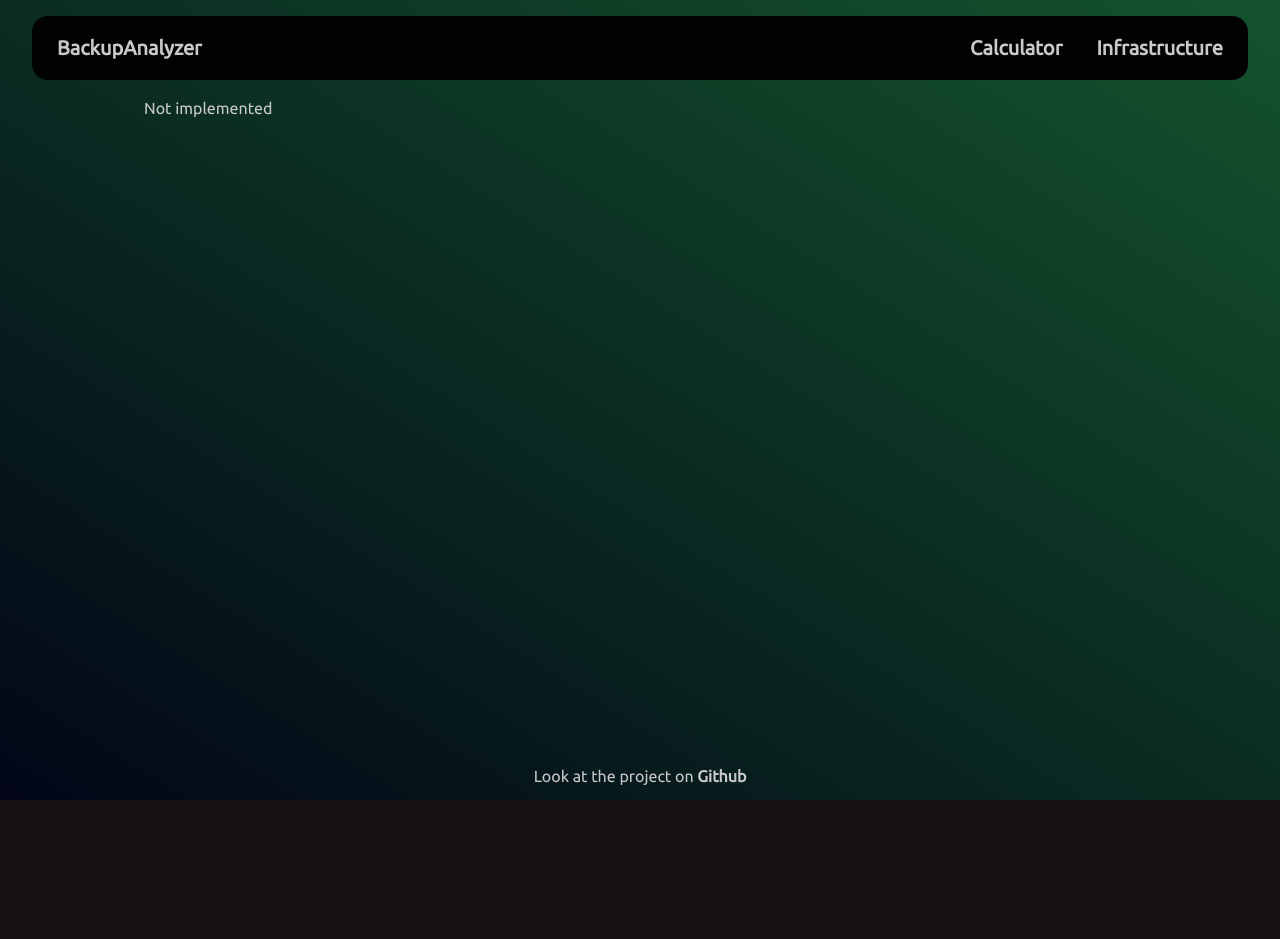
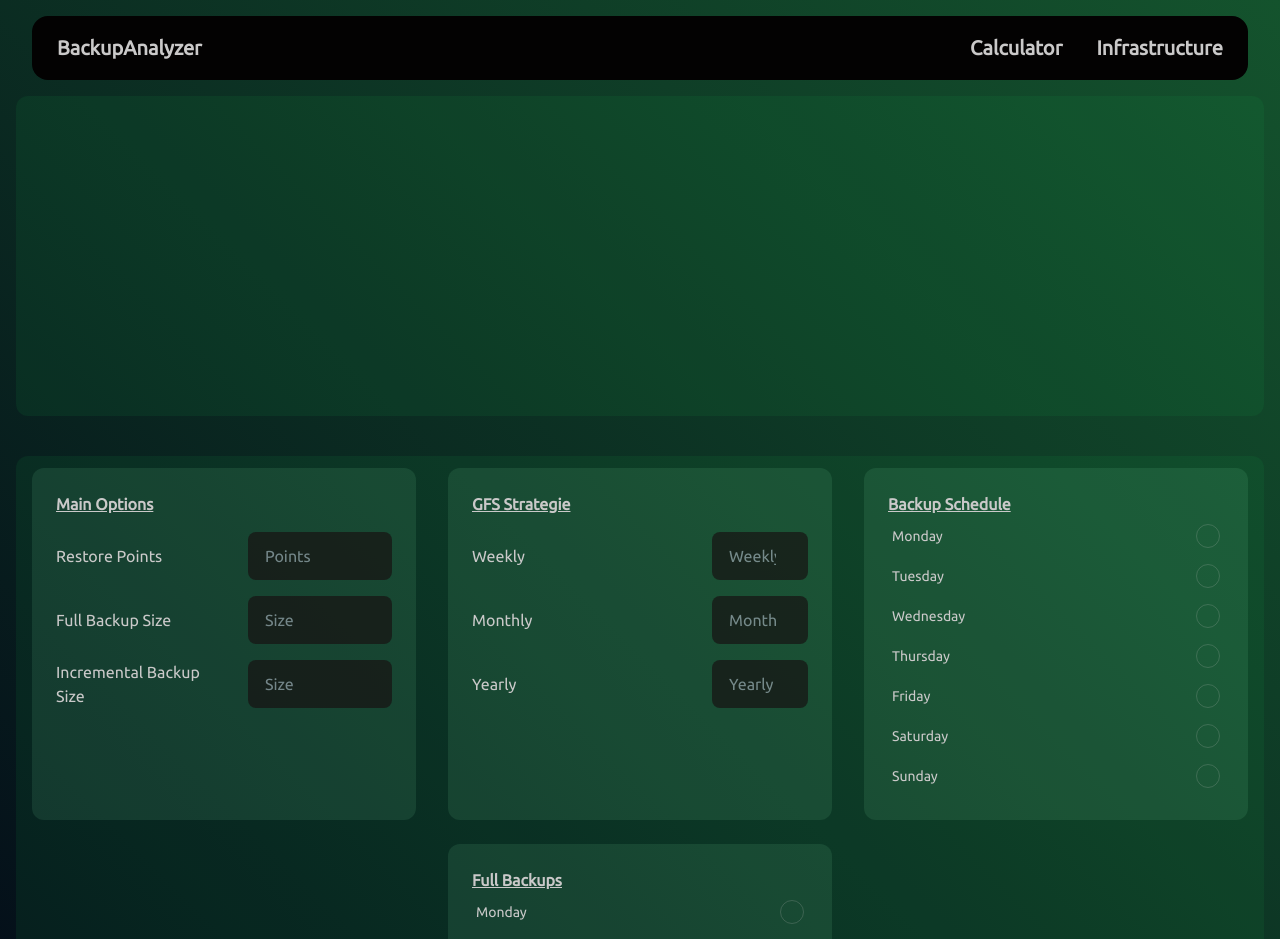
Before and after one commit to Megakuul/backup-analyzer, a SvelteKit app: page /calc in a window 1280 px wide. Shown: the top 939 px of the page. Before the commit the page ends 800 px from the top, so only its background shows below. Built offline with nearby package versions, Linux system fonts and the light colour scheme.

Commit message:
Added base-construct for Backup-Calculator

```diff
--- a/src/lib/global.css
+++ b/src/lib/global.css
@@ -24,3 +24,7 @@
 .btn {
   @apply rounded-lg
 }
+
+.input {
+  @apply rounded-lg
+}
--- a/src/routes/+layout.svelte
+++ b/src/routes/+layout.svelte
@@ -30,7 +30,6 @@
 		flex-direction: column;
 		padding: 1rem;
 		width: 100%;
-		max-width: 64rem;
 		margin: 0 auto;
 		box-sizing: border-box;
 	}
--- a/src/routes/+page.svelte
+++ b/src/routes/+page.svelte
@@ -13,12 +13,12 @@
 
 <div class="flex flex-col items-center my-10 opacity-80">
 	<img src="{icon}" alt="Backup Analyzer Logo" class="lg:w-auto w-1/4 my-10 animate-pulse">
-	<h1 class="text-2xl sm:text-6xl my-10 font-bold text-transparent bg-clip-text bg-gradient-to-r from-green-900 to-green-500 transition-all">Backup Analyzer</h1>
+	<h1 class="text-2xl sm:text-6xl my-5 py-5 font-bold text-transparent bg-clip-text bg-gradient-to-r from-green-900 to-green-500 transition-all">Backup Analyzer</h1>
 
-	<div class="flex flex-wrap justify-around items-center w-full">
-		<a href="/calc" class="btn btn-primary text-sm lg:text-xl w-72 lg:w-96 my-5">
+	<div class="flex flex-wrap justify-around items-center w-3/4 opacity-70">
+		<a href="/calc" class="btn btn-primary text-sm lg:text-xl w-64 lg:w-96 my-5">
 			Backup Calculator</a>
-		<a href="/infrastructure" class="btn btn-primary text-sm lg:text-xl w-72 lg:w-96 my-5">
+		<a href="/infrastructure" class="btn btn-primary text-sm lg:text-xl w-64 lg:w-96 my-5">
 			Infrastructure Builder</a>
 	</div>
 </div>
--- a/src/routes/calc/+page.svelte
+++ b/src/routes/calc/+page.svelte
@@ -1 +1,219 @@
-<h1>Not implemented</h1>
+<script>
+    /**
+     * @typedef {('Monday' | 'Tuesday' | 'Wednesday' | 'Thursday' | 'Friday' | 'Saturday' | 'Sunday')} DAY
+    */
+
+    import { fade } from "svelte/transition";
+
+    /**
+     * @typedef {Object} WEEKDAY
+     * @property {DAY} day
+     * @property {number} points
+     * @property {boolean} exec
+     * @property {boolean} full
+    */
+
+    /**
+     * @typedef {Object} GFS
+     * @property {number} weekly
+     * @property {number} monthly
+     * @property {number} yearly
+    */
+
+    /**
+     * @typedef {Object} MAIN_OPTIONS
+     * @property {number} restore_points
+     * @property {number} full_size
+     * @property {number} increment_size
+    */
+
+    /** @type {WEEKDAY[]} */
+    let weekdays = [
+        { day: 'Monday', points: 0, exec: false, full: false },
+        { day: 'Tuesday', points: 0, exec: false, full: false },
+        { day: 'Wednesday', points: 0, exec: false, full: false },
+        { day: 'Thursday', points: 0, exec: false, full: false },
+        { day: 'Friday', points: 0, exec: false, full: false },
+        { day: 'Saturday', points: 0, exec: false, full: false },
+        { day: 'Sunday', points: 0, exec: false, full: false }
+    ]
+
+    /** @type {GFS} */
+    const gfs = {
+        weekly: 0,
+        monthly: 0,
+        yearly: 0
+    }
+
+    /** @type {MAIN_OPTIONS} */
+    const main_options = {
+        restore_points: 0,
+        full_size: 0,
+        increment_size: 0
+    }
+
+    /**
+     * @param {WEEKDAY[]} weekdays
+     * @param {MAIN_OPTIONS} main_options
+     * @param {GFS} gfs
+     * @returns {WEEKDAY[]}
+    */
+    const processRetentionPolicy = (weekdays, main_options, gfs) => {
+
+        /** @type {WEEKDAY[]} */
+        const processedDays = weekdays.filter(weekday => weekday.exec);
+        if (processedDays.length === 0) return weekdays;
+
+        // Backups per day ignoring the last weekly block
+        /** @type {number} */
+        const basePoints = Math.floor(main_options.restore_points / processedDays.length);
+
+        // Backups from the last weekly block
+        /** @type {number} */
+        const extraPoints = main_options.restore_points % processedDays.length;
+
+        /** @type {number} */
+        let index = 0;
+        // We create a new object and return it, because svelte will not react if we directly edit the weekdays object.
+        return weekdays.map((weekday, _) => {
+            if (!weekday.exec) return weekday;
+
+            index++;
+            return {
+                day: weekday.day,
+                points: basePoints + (index <= extraPoints ? 1 : 0),
+                exec: weekday.exec,
+                full: weekday.full,
+            };
+        });
+    }
+
+
+    // Updates the Canvas displaying the RetentionPolicy
+    const updateCanvas = () => {
+        console.log("Reacted");
+        weekdays = processRetentionPolicy(weekdays, main_options, gfs);
+    }
+
+    /** Updateevent for MainOptions
+     * @param {Event & {currentTarget: EventTarget & HTMLInputElement;}} e
+     * @param {MAIN_OPTIONS} main_options
+     * @param {keyof MAIN_OPTIONS} key
+    */
+    const updateMainOption = (e, main_options, key) => {
+        if (main_options.hasOwnProperty(key)) {
+            main_options[key] = parseFloat(e.currentTarget.value);
+            main_options[key] = Number.isNaN(main_options[key]) ? 0 : main_options[key];
+            updateCanvas();
+        }
+    }
+
+    /** Updateevent for GFS Strategie
+     * @param {Event & {currentTarget: EventTarget & HTMLInputElement;}} e
+     * @param {GFS} gfs
+     * @param {keyof GFS} key
+    */
+    const updateGFS = (e, gfs, key) => {
+        if (gfs.hasOwnProperty(key)) {
+            gfs[key] = parseFloat(e.currentTarget.value);
+            gfs[key] = Number.isNaN(gfs[key]) ? 0 : gfs[key];
+            updateCanvas();
+        }
+    }
+
+    /** Updateevent for Full/Regular Schedule
+     * @param {Event & {currentTarget: EventTarget & HTMLInputElement;}} e
+     * @param {WEEKDAY} weekday
+     * @param {keyof WEEKDAY} key
+    */
+    const updateSchedule = (e, weekday, key) => {
+        if (key === "exec" || key === "full") {
+            weekday[key] = e.currentTarget.checked;
+            updateCanvas();
+        }
+    }
+</script>
+
+<div class="bg-green-600 bg-opacity-10 rounded-xl p-10 mb-10 min-h-[40vh]">
+    <div class="flex flex-row justify-around">
+        {#each weekdays as weekday}
+            {#if weekday.exec}
+                <div transition:fade class="flex flex-col overflow-y-scroll">
+                    <p class="lg:text-2xl sm:text-lg text-xs font-bold">{weekday.day}</p>
+                    {#each Array(weekday.points) as _, i}
+                        <div class="btn btn-ghost">Hal</div>
+                    {/each}
+                </div>
+            {/if}
+        {/each}
+    </div>
+</div>
+
+<div class="bg-green-600 bg-opacity-10 rounded-xl flex flex-wrap w-full justify-around">
+    <div class="option-container flex flex-col">
+        <h1 class="underline font-bold">Main Options</h1>
+        <div class="flex flex-row mt-4 justify-between items-center">
+            <p class="pr-4">Restore Points</p>
+            <input type="number" placeholder="Points" min="0" on:change={(e) => {updateMainOption(e, main_options, "restore_points")}}
+            class="input opacity-70 w-36"/>
+        </div>
+        <div class="flex flex-row mt-4 justify-between items-center">
+            <p class="pr-4">Full Backup Size</p>
+            <input type="number" placeholder="Size" min="0" on:change={(e) => {updateMainOption(e, main_options, "full_size")}}
+            class="input opacity-70 w-36"/>
+        </div>
+        <div class="flex flex-row mt-4 justify-between items-center">
+            <p class="pr-4">Incremental Backup Size</p>
+            <input type="number" placeholder="Size" min="0" on:change={(e) => {updateMainOption(e, main_options, "increment_size")}}
+            class="input opacity-70 w-36"/>
+        </div>
+    </div>
+
+    <div class="option-container flex flex-col">
+        <h1 class="underline font-bold">GFS Strategie</h1>
+        <div class="flex flex-row mt-4 justify-between items-center">
+            <p class="pr-4">Weekly</p>
+            <input type="number" placeholder="Weekly" max="55" min="0" on:change={(e) => {updateGFS(e, gfs, "weekly")}}
+            class="input opacity-70 w-24"/>
+        </div>
+        <div class="flex flex-row mt-4 justify-between items-center">
+            <p class="pr-4">Monthly</p>
+            <input type="number" placeholder="Monthly" max="12" min="0" on:change={(e) => {updateGFS(e, gfs, "monthly")}}
+            class="input opacity-70 w-24"/>
+        </div>
+        <div class="flex flex-row mt-4 justify-between items-center">
+            <p class="pr-4">Yearly</p>
+            <input type="number" placeholder="Yearly" max="20" min="0" on:change={(e) => {updateGFS(e, gfs, "yearly")}}
+            class="input opacity-70 w-24"/>
+        </div>
+    </div>
+
+    <div class="option-container">
+        <h1 class="underline font-bold">Backup Schedule</h1>
+        {#each weekdays as weekday}
+            <div class="form-control">
+                <label class="label cursor-pointer">
+                    <span class="label-text mr-3">{weekday.day}</span>
+                    <input type="checkbox" on:change={(e) => {updateSchedule(e, weekday, "exec")}} class="checkbox" />
+                </label>
+            </div>
+        {/each}
+    </div>
+    <div class="option-container">
+        <h1 class="underline font-bold">Full Backups</h1>
+        {#each weekdays as weekday}
+            <div class="form-control">
+                <label class="label cursor-pointer">
+                    <span class="label-text mr-3">{weekday.day}</span>
+                    <input type="checkbox" on:change={(e) => {updateSchedule(e, weekday, "full")}} class="checkbox" />
+                </label>
+            </div>
+        {/each}
+    </div>
+</div>
+
+<style>
+    .option-container {
+        @apply bg-green-300 bg-opacity-10 rounded-xl p-6 m-3 max-w-sm w-full;
+    }
+</style>
```
